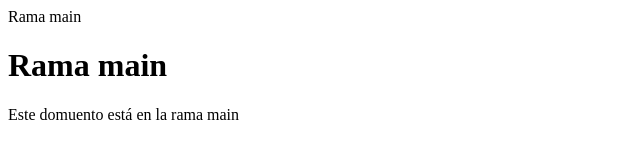
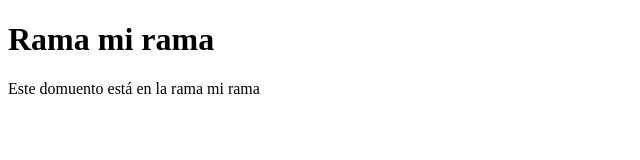
Before and after one commit to NuriaGoVil/Repositorio-ejercicio-03, a plain HTML site: page index.html in a window 1280 px wide. Shown: the whole page, without its empty margins (0-640 px from the left). Drawn offline with Linux system fonts and the light colour scheme.

Commit message:
Cambios en mi rama

```diff
--- a/index.html
+++ b/index.html
@@ -1,12 +1,9 @@
 <!DOCTYPE html>
 <html lang="esp">
     <head>
-        <meta charset="UTF-8">
-        <meta name="viewport" content="width=device-width, initial-scale=1.0>
-        <title>Rama main</title>
     </head>
     <body>
-        <h1>Rama main</h1>
-        <p>Este domuento está en la rama main</p>
+        <h1>Rama mi rama</h1>
+        <p>Este domuento está en la rama mi rama</p>
     </body>
 </html>
```
